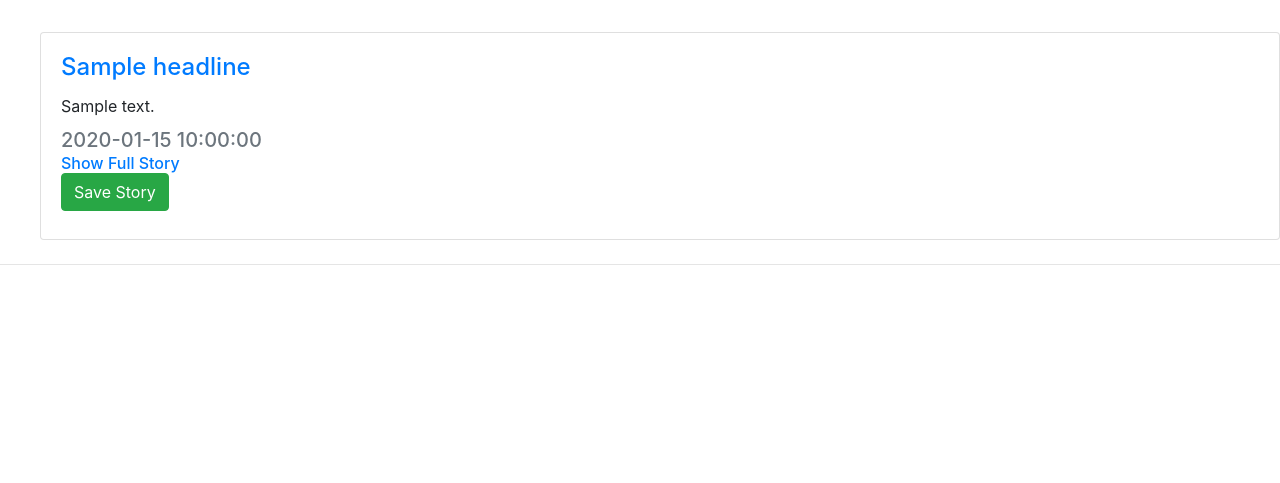
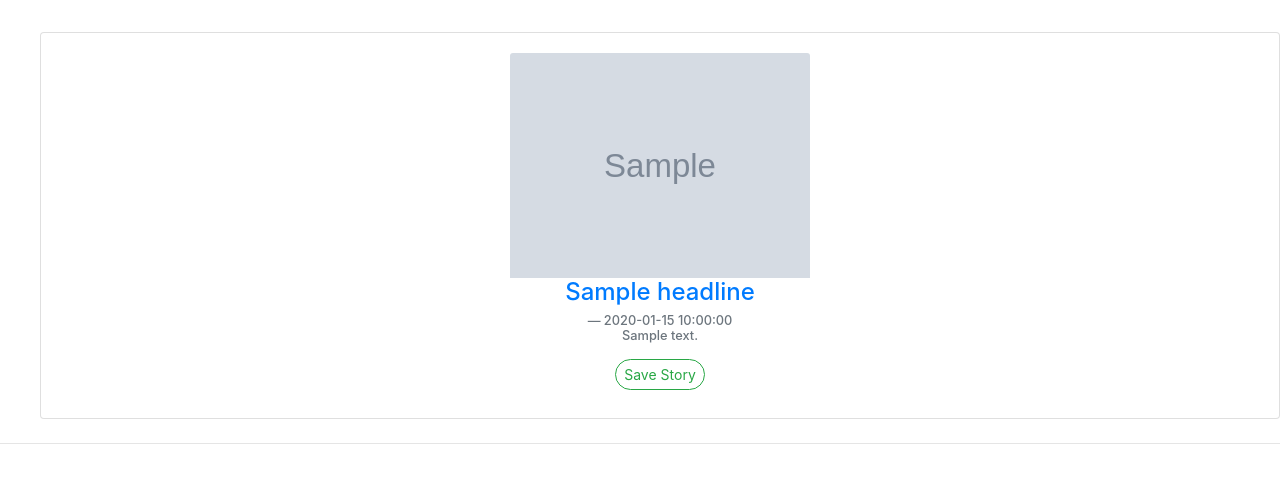
Before and after one commit to samuelhatcliff/newstracker, a Flask app: template templates/show_stories.html in a window 1280 px wide. Shown: the part 56-539 px from the top of the page. Run offline with Flask 2, Linux system fonts and the light colour scheme; the template is opened without the code that fills it: most values are stand-ins (such as "Sample title", 1, 10 or a date in 2020); grey boxes marked "Sample" are stand-in pictures; parts of the project's set-up code (start-up, migrations or seed data) failed here and were passed over; some libraries are stand-ins or nearby versions.

Commit message:
added some bootstrap

```diff
--- a/api_calls.py
+++ b/api_calls.py
@@ -34,9 +34,8 @@ def get_from_newsapi(query, user_id = None):
     for article in articles:
         headline = article['title']
         source = article["source"]["name"]
-        if type(article["content"]) == None:
-            print("ITS A NONE TYPE")
-            content = "Click the following link to view story."
+        if article["content"] is None:
+            content = "No content preview found. Click the link above to view full story."
         else:
             content=article['content']
 
--- a/app.py
+++ b/app.py
@@ -20,24 +20,6 @@ from newsapi import NewsApiClient
 from flask_debugtoolbar import DebugToolbarExtension
 from flask_bcrypt import Bcrypt
 
-
-#libraries for parsing and sentiment analysis
-# from bs4 import BeautifulSoup
-# from newspaper import Article
-# from sqlalchemy.exc import IntegrityError
-# import nltk
-# nltk.download('stopwords')
-# nltk.download('punkt')
-# from nltk.corpus import stopwords
-# from nltk.sentiment.vader import SentimentIntensityAnalyzer as SIA
-# sia = SIA()
-# from textblob import TextBlob
-
-# import spacy
-# nlp = spacy.load('en_core_web_sm', disable=["parser", "ner"])
-# import re
-
-
 CURR_USER_KEY = "curr_user"
 
 
@@ -56,6 +38,10 @@ debug = DebugToolbarExtension(app)
 
 
 
+# TODO: turn what is currently users/user.html into a template that is used for both the users saved stories,
+#as well as returning search results and loading the home page. Add error handling for stories where SA doesn't work
+#then make sure the order functions are working (currently written under queries_stories model in db table, but proabably want)
+#to change this. look up the difference between class methd and a regular method on a class
 
 # def getHeadlines():
 #     key = 'b4f52eb738354e648912261c010632e7'
@@ -81,7 +67,6 @@ def add_user_to_g():
 def do_login(user):
     """Log in user."""
     session[CURR_USER_KEY] = user.id
-    print("logging in")
 
 
 def do_logout():
@@ -90,10 +75,6 @@ def do_logout():
     if CURR_USER_KEY in session:
         del session[CURR_USER_KEY]
 
-
-def order_stories_recent(stories):
-    ordered = sorted(stories, key = lambda story : story.published_at, reverse=True )
-    return ordered
 
 """View functions for application"""
 
@@ -111,13 +92,12 @@ def show_pol_calls(story_id):
     score = score['article_res']['message']
     story.pol = str(score)
 
-
     db.session.commit()
     return render_template('users/user.html', user=user)
 
 @app.route('/sacalls/<int:story_id>/subjectivity', methods =['POST'])
 def show_sub_calls(story_id):
-    print("here1")
+
     story = Story.query.get(story_id)
     user = User.query.get(g.user.id)
 
@@ -130,18 +110,12 @@ def show_sub_calls(story_id):
 
 
 
-
-
-
 @app.route('/search/results')
 def show_search_results():
     #write logic for if no results are found
     if CURR_USER_KEY in session:
         # query = session.get("query")
-
         dict = session['dict']
-
-
         user = User.query.get(g.user.id)
         user_queried_stories = user.queried_stories
 
--- a/static/app.css
+++ b/static/app.css
@@ -2,6 +2,7 @@ body {
     padding: 0;
     margin: 0;
 }
+
 
 
 
--- a/templates/login.html
+++ b/templates/login.html
@@ -2,7 +2,8 @@
 {% block content %}
     <div class="container">
         <h1 class="display-1 text-center">Login</h1>
-        <span class= "display-5 text-center">Don't have an account? <a href="/register">Register here</a></span>
+        <div>
+        <span class= "display-5 text-center alert alert-success alert-dismissible fade">Don't have an account? <a href="/register" class ="alert-link">Register here</a></span>
             <div class="row justify-content-center">
                 <div class="col-md-8">
                     <form method="POST">
@@ -23,6 +24,7 @@
                         <button class= "btn btn-success btn-large" type="Submit">Login</button>
                     </form>
                 </div>
+            </div>
         </div>
     </div>
 {% endblock %}
--- a/templates/show_stories.html
+++ b/templates/show_stories.html
@@ -5,14 +5,16 @@
     <ul>
         <div>
             <div class="card my-4">
-                <div class="card-body">
-                <h4 class="card-title"> <a href="story/{{story.id}}/open"> {{story.headline}}</a></h4>
-                <p class= "card-text">{{story.content}}</p>
-                <h5 class="card-subtitle mb-2 text-muted">{{story.published_at}}</li>
-                <h6 class="card-subtitle mb-2 text-muted"><a href="show_story/{{story.id}}">Show Full Story</a></span>
+                <div class="card-body text-center">
+                <img class="card-img-top" src="{{story.image}}" alt="{{story.headline}}" style="width: 300px; height: 225px; object-fit: contain;"/>
+                <h4 class="card-title text-center"> <a href="story/{{story.id}}/open"> {{story.headline}}</a></h4>
+                <h5 class="card-subtitle mb-2 text-muted text-center blockquote-footer">{{story.published_at}}</li>
 
-                <form action='/story/{{story.id}}/save_story', method="POST">
-                    <input type="submit" value="Save Story" class="btn btn-success">
+                <p class= "card-text text-center">{{story.content}}</p>
+                <!-- <h6 class="card-subtitle mb-2 text-muted text-center"><a href="show_story/{{story.id}}">Show Full Story</a></span> -->
+
+                <form action='/story/{{story.id}}/save_story', method="POST" id="save">
+                    <input type="submit" value="Save Story" class="btn btn-outline-success btn-sm badge-pill" display: inline;>
                     </form>
                 </div>
             </div>
--- a/templates/users/user.html
+++ b/templates/users/user.html
@@ -9,7 +9,9 @@
 {% for story in user.saved_stories%}
 
 <ul>
-    <li> <a href="{{story.url}}"> {{story.headline}}</a></li>
+    <a href="{{story.url}}"> {{story.headline}}</a>
+    <img src="{{story.image}}" alt="{{story.headline}}"   style="width: 300px; height: 337px; object-fit: contain;"
+    />
     <li>{{story.content}}</li>
     <li>{{story.published_at}}</li>
     <span><a href="show_story/{{story.id}}">Show Full Story</a></span>
```
Also changed, not shown: forms.py (+7 -7 lines), models.py (+18 -0 lines).
